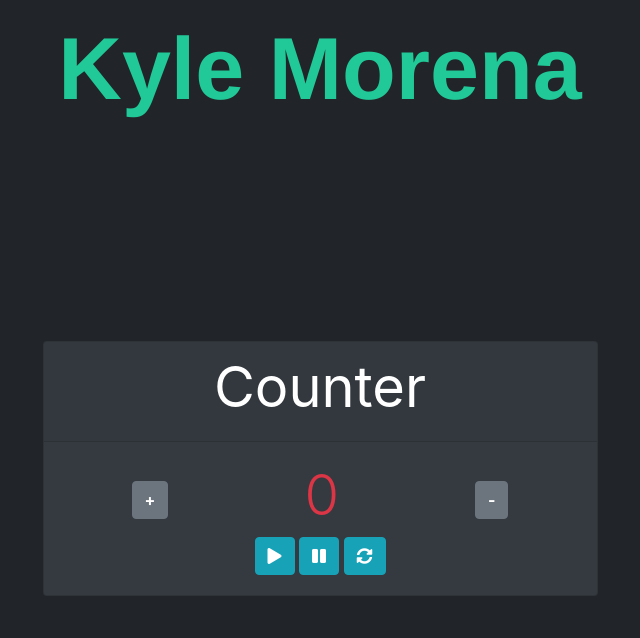
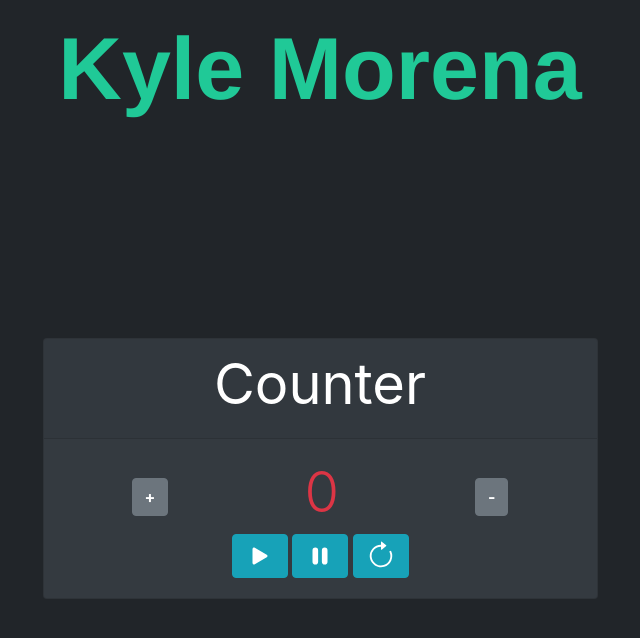
Before and after one commit to kylemorena/KyleMorena-JS-Basics, a website: page index.html in a window 1280 px wide. Shown: the whole page, without its empty margins (320-960 px from the left). Drawn offline with nearby package versions, Linux system fonts and the light colour scheme.

Commit message:
complete

```diff
--- a/index.html
+++ b/index.html
@@ -5,9 +5,10 @@
   <meta name="viewport" content="width=device-width, initial-scale=1.0">
   <title>Progetto JavaScript Basics di Nome Cognome</title>
   <link rel="icon" href="img/KM_logo.svg"/>
-  <link rel="stylesheet" href="https://use.fontawesome.com/releases/v5.15.2/css/all.css"/>
+  <link rel="stylesheet" href="https://cdn.jsdelivr.net/npm/bootstrap-icons@1.3.0/font/bootstrap-icons.css">
   <link rel="stylesheet" href="main.css"/>
 </head>
+
 <body>
   <section class="container d-flex flex-column text-center backGround">
       <div class="p-3">
@@ -23,9 +24,22 @@
               <button type="button" class="btn btn-secondary font-weight-bold h-50 minus-button">-</button>
             </div>
             <div class="buttons-container">
-              <button type="button" class="btn btn-info font-weight-bold start-button"><i class="fas fa-play"></i></button>
-              <button type="button" class="btn btn-info font-weight-bold stop-button"><i class="fas fa-pause"></i></button>
-              <button type="button" class="btn btn-info font-weight-bold reset-button"><i class="fas fa-sync-alt"></i></button>
+              <button type="button" class="btn btn-info font-weight-bold start-button">
+                <svg xmlns="http://www.w3.org/2000/svg" width="30" height="30" fill="currentColor" class="bi bi-play-fill" viewBox="0 0 16 16">
+                  <path d="M11.596 8.697l-6.363 3.692c-.54.313-1.233-.066-1.233-.697V4.308c0-.63.692-1.01 1.233-.696l6.363 3.692a.802.802 0 0 1 0 1.393z"/>
+                </svg>
+              </button>
+              <button type="button" class="btn btn-info font-weight-bold stop-button">
+                <svg xmlns="http://www.w3.org/2000/svg" width="30" height="30" fill="currentColor" class="bi bi-pause-fill" viewBox="0 0 16 16">
+                  <path d="M5.5 3.5A1.5 1.5 0 0 1 7 5v6a1.5 1.5 0 0 1-3 0V5a1.5 1.5 0 0 1 1.5-1.5zm5 0A1.5 1.5 0 0 1 12 5v6a1.5 1.5 0 0 1-3 0V5a1.5 1.5 0 0 1 1.5-1.5z"/>
+                </svg>
+              </button>
+              <button type="button" class="btn btn-info font-weight-bold reset-button">
+                <svg xmlns="http://www.w3.org/2000/svg" width="30" height="30" fill="currentColor" class="bi bi-arrow-clockwise" viewBox="0 0 16 16">
+                  <path fill-rule="evenodd" d="M8 3a5 5 0 1 0 4.546 2.914.5.5 0 0 1 .908-.417A6 6 0 1 1 8 2v1z"/>
+                  <path d="M8 4.466V.534a.25.25 0 0 1 .41-.192l2.36 1.966c.12.1.12.284 0 .384L8.41 4.658A.25.25 0 0 1 8 4.466z"/>
+                </svg>
+              </button>
             </div>
           </div>
         </div>
```
